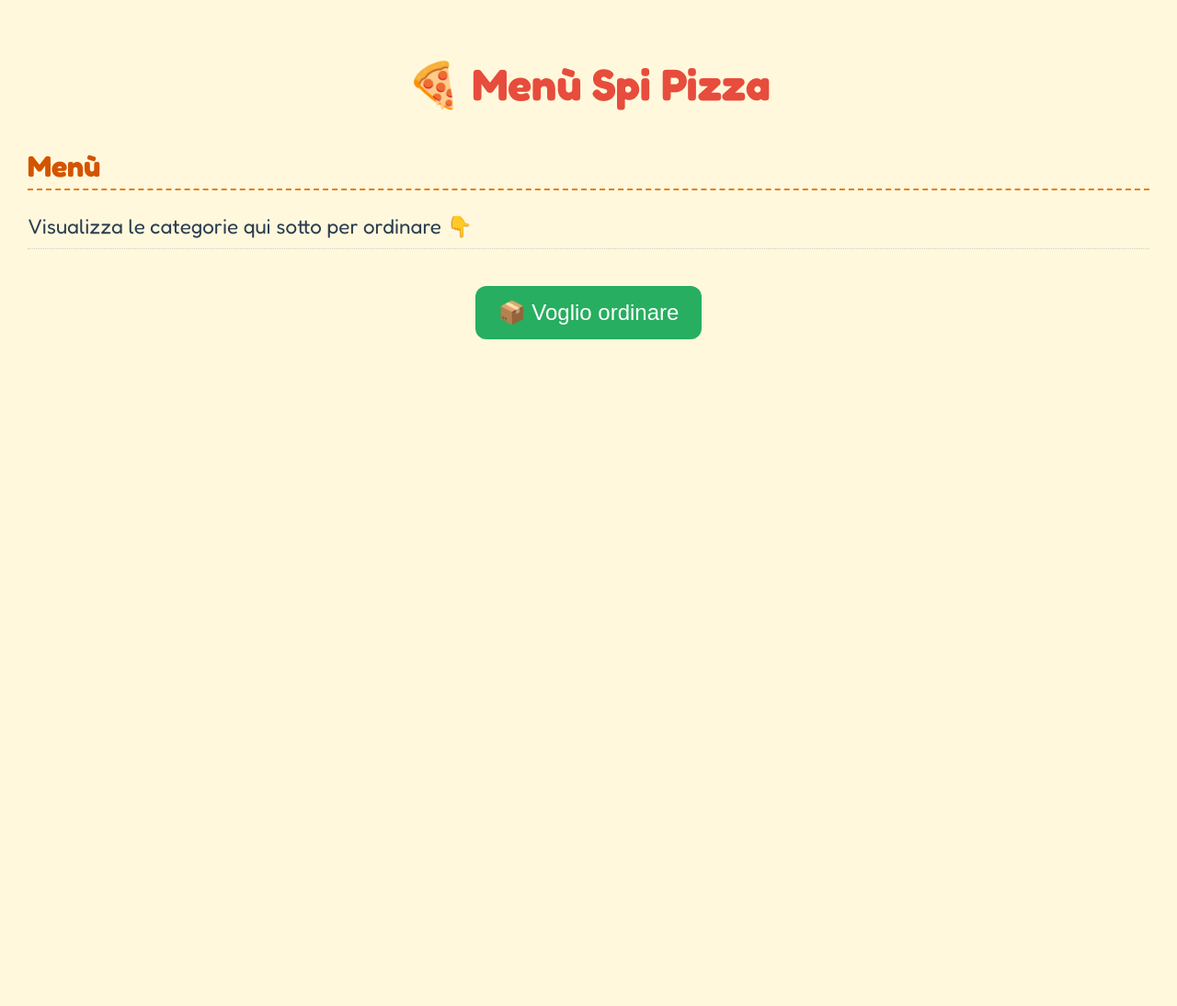
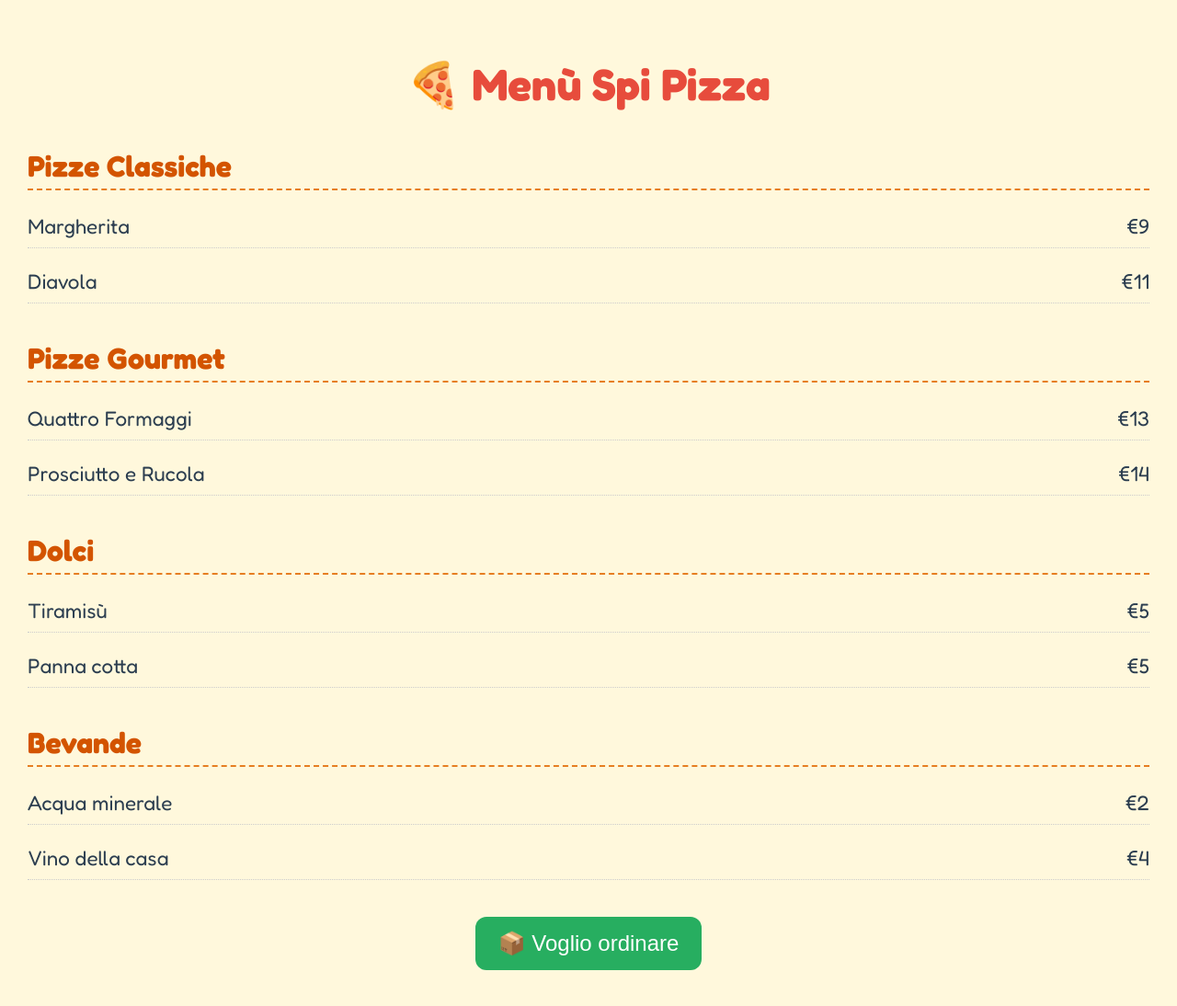
Before and after one commit to spisystem/men-, a plain HTML site: page index.html in a window 1280 px wide. Shown: the whole page at 92% size. Before the commit the page ends 800 px from the top, so only its background shows below. Drawn offline with Linux system fonts and the light colour scheme.

Commit message:
Update index.html

```diff
--- a/index.html
+++ b/index.html
@@ -131,17 +131,39 @@
 
   <h1>🍕 Menù Spi Pizza</h1>
 
-  <div class="section">
-    <h2>Menù</h2>
-    <div class="dish"><span>Visualizza le categorie qui sotto per ordinare 👇</span></div>
+  <!-- VISUALIZZAZIONE CLASSICA DEL MENÙ -->
+  <div id="classicMenu">
+    <div class="section">
+      <h2>Pizze Classiche</h2>
+      <div class="dish"><span>Margherita</span> <span>€9</span></div>
+      <div class="dish"><span>Diavola</span> <span>€11</span></div>
+    </div>
+
+    <div class="section">
+      <h2>Pizze Gourmet</h2>
+      <div class="dish"><span>Quattro Formaggi</span> <span>€13</span></div>
+      <div class="dish"><span>Prosciutto e Rucola</span> <span>€14</span></div>
+    </div>
+
+    <div class="section">
+      <h2>Dolci</h2>
+      <div class="dish"><span>Tiramisù</span> <span>€5</span></div>
+      <div class="dish"><span>Panna cotta</span> <span>€5</span></div>
+    </div>
+
+    <div class="section">
+      <h2>Bevande</h2>
+      <div class="dish"><span>Acqua minerale</span> <span>€2</span></div>
+      <div class="dish"><span>Vino della casa</span> <span>€4</span></div>
+    </div>
   </div>
 
   <button class="btn" id="openOrder">📦 Voglio ordinare</button>
 
+  <!-- MODULO DI ORDINAZIONE -->
   <div class="order-section" id="orderSection">
     <form id="orderForm">
-
-      <!-- CATEGORIE -->
+      <!-- CATEGORIE A TENDINA -->
       <div class="category">
         <button type="button" class="category-toggle">🍕 Pizze Classiche</button>
         <div class="items">
@@ -184,13 +206,13 @@
       <button type="button" class="btn" onclick="sendWhatsApp()">📲 Invia Ordine via WhatsApp</button>
 
       <div class="summary" id="summaryBox" style="display:none;"></div>
-
     </form>
   </div>
 
   <script>
     const openBtn = document.getElementById('openOrder');
     const orderSection = document.getElementById('orderSection');
+    const classicMenu = document.getElementById('classicMenu');
     const categoryToggles = document.querySelectorAll('.category-toggle');
     const inputs = document.querySelectorAll('.qty');
     const totalDisplay = document.getElementById('totalDisplay');
@@ -198,6 +220,7 @@
 
     openBtn.addEventListener('click', () => {
       orderSection.style.display = 'block';
+      classicMenu.style.display = 'none';
       openBtn.style.display = 'none';
       orderSection.scrollIntoView({ behavior: 'smooth' });
     });
```
